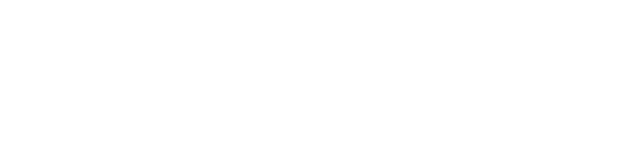
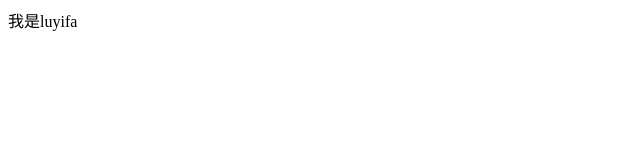
Before and after one commit to DadFan/01, a plain HTML site: page index.html in a window 1280 px wide. Shown: the whole page, without its empty margins (0-640 px from the left). Drawn offline with Linux system fonts and the light colour scheme.

Commit message:
第一次修改

```diff
--- a/index.html
+++ b/index.html
@@ -9,6 +9,7 @@
 </head>
 
 <body>
+    我是luyifa
     <script>
         function Foo() {
             getName = function () {
```
